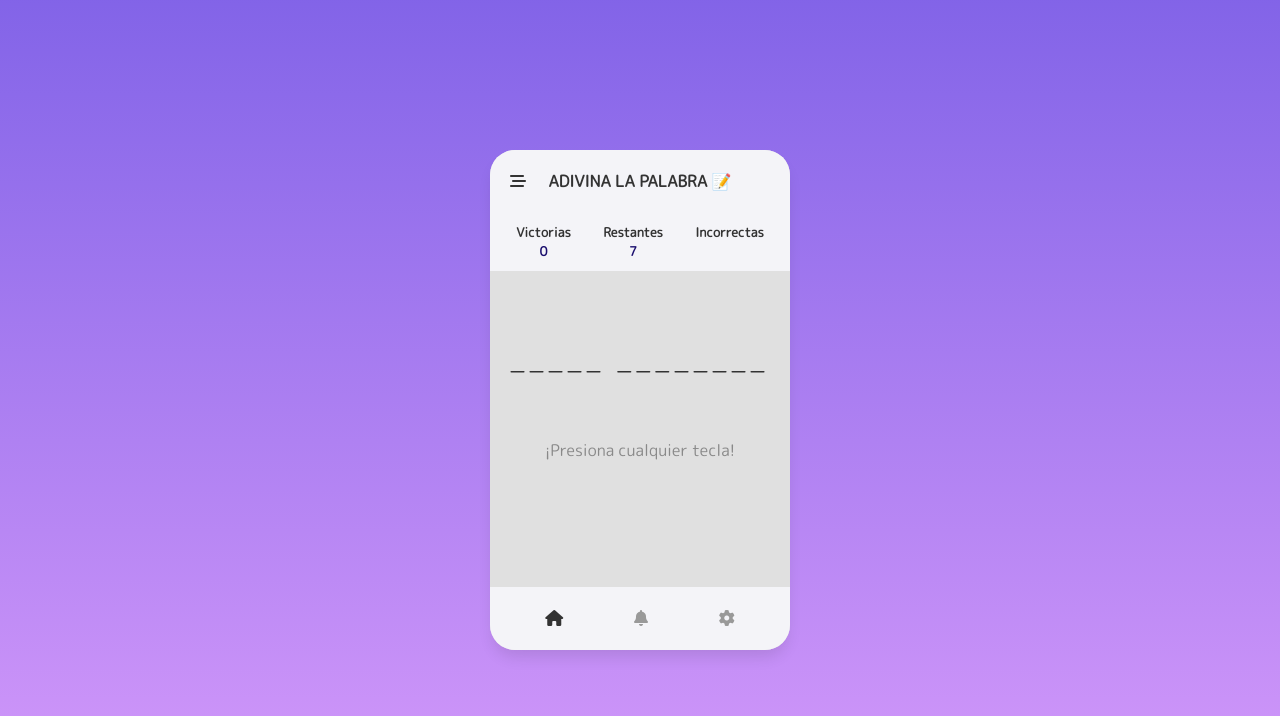
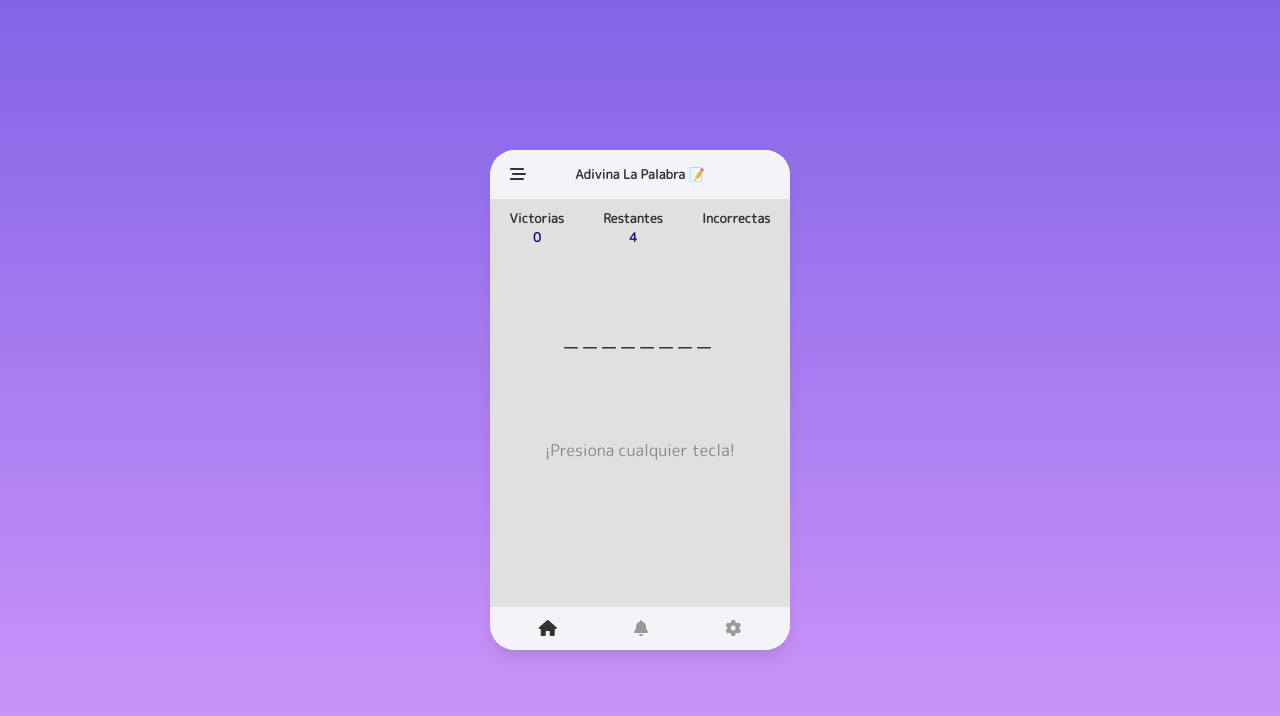
Before and after one commit to hernandoabella/guess-the-word, a plain HTML site: page index.html in a window 1280 px wide. Drawn offline with Linux system fonts and the light colour scheme.

Commit message:
mejorando codigo

```diff
--- a/index.html
+++ b/index.html
@@ -4,7 +4,7 @@
     <meta charset="UTF-8">
     <meta http-equiv="X-UA-Compatible" content="IE=edge">
     <meta name="viewport" content="width=device-width, initial-scale=1.0">
-    <title>ADIVINA LA PALABRA</title>
+    <title>Adivina la palabra</title>
     <link rel="stylesheet" href="https://cdnjs.cloudflare.com/ajax/libs/font-awesome/6.0.0/css/all.min.css" />
     <link href="https://fonts.googleapis.com/css?family=M+PLUS+Rounded+1c&display=swap" rel="stylesheet">
     <link rel="icon" type="image/x-icon" href="assets/images/favicon.ico">
@@ -18,13 +18,13 @@
                 <i class="fa-solid fa-bars-staggered"></i>
             </div>
             <div class="titulo">
-                <h1>Adivina la palabra 📝</h1>
+                <h1>Adivina La Palabra 📝</h1>
             </div>
         </header>
 
         <div>
             <div class="puntuacion">
-                <div><b>Victorias</b> <div id="totalWins" class="varColor"></div></div>
+                <div><b>Victorias</b> <div id="victoriasTotales" class="varColor"></div></div>
                 <div><b>Restantes</b> <div id="remainingGuesses" class="varColor"></div></div>
                 <div><b>Incorrectas</b> <div id="letrasAdivinadas" class="varColor"></div></div>
             </div>
--- a/script.js
+++ b/script.js
@@ -1,16 +1,19 @@
 const palabrasPosibles = [
-  "GRAND CANYON",
-  "ROCKY MOUNTAIN",
-  "ZION"
+  "TIEMPO",
+  "CAFE",
+  "COMER",
+  "DESAYUNO",
+  "CENA",
+  "ESPACIO"
 ];
 
 let letrasAdivinadas = [];
 let palabraAdivinada = [];
-var usedGuessingwWords = [];
+let usedGuessingwWords = [];
 var wordToMatch;
 var numGuess;
-var wins = 0;
-var pause = false; // This var and setTimout function to not listen for keypress while game resets
+let victorias = 0;
+var pausa = false; // This var and setTimout function to not listen for keypress while game resets
 var loseSound = new Audio("./assets/sounds/ahahah.mp3");
 var winSound = new Audio("./assets/sounds/clever.wav");
 var championSound = new Audio("./assets/sounds/crazysob.mp3");
@@ -51,11 +54,11 @@ function resetGame() {
   if (usedGuessingwWords.length === palabrasPosibles.length) {
     championSound.play() // Toggle line comment on for almost the entire possibleWords array to hear this end of game sound clip
     usedGuessingwWords = []
-    wins = 0
+    victorias = 0
     setTimeout(resetGame, 6000); // Note for future change - shorten possibleWords, make jumbotron display congratulatory message upon guessing all possibilites
   }
   else {
-    pause = false;
+    pausa = false;
     // Restores blinking "...get started" message
     document.getElementById('bienvenida').className = 'blink';
 
@@ -98,9 +101,9 @@ function resetGame() {
   }
 };
 
-// Update the Display
+// Actualiza la pantalla
 function updateDisplay () {
-  document.getElementById("totalWins").innerText = wins;
+  document.getElementById("victoriasTotales").innerText = victorias;
   document.getElementById("palabraActual").innerText = palabraAdivinada.join("");
   document.getElementById("remainingGuesses").innerText = numGuess;
   document.getElementById("letrasAdivinadas").innerText =  letrasAdivinadas.join(" ");
@@ -109,7 +112,7 @@ function updateDisplay () {
 // Wait for key press
 document.onkeydown = function(event) {
   // Make sure key pressed is an alpha character
-  if (isLetter(event.key) && pause === false) {
+  if (isLetter(event.key) && pausa === false) {
   checkForLetter(event.key.toUpperCase());
   }
   // Turn off blinking "...get started" message on keypress
@@ -134,11 +137,11 @@ function checkForLetter(letter) {
       // Si la palabra adivinada coincide con la palabra aleatoria
       if (palabraAdivinada.join("") === wordToMatch) {
         // Incrementa el número de victorias y agregue la palabra a usedGuessingWords
-        wins++
+        victorias++
         // Agregar palabra al array usedGuessingWords para que no se repita
         usedGuessingwWords.push(wordToMatch)
         console.log(usedGuessingwWords)
-        pause = true;
+        pausa = true;
         winSound.play();
         updateDisplay();
         setTimeout(resetGame, 4000);
@@ -159,7 +162,7 @@ function checkForLetter(letter) {
       console.log(usedGuessingwWords)
       // Mostrar palabra antes de reiniciar el juego
       palabraAdivinada = wordToMatch.split();
-      pause = true;
+      pausa = true;
       loseSound.play();
       setTimeout(resetGame, 4000);
     }
--- a/styles.css
+++ b/styles.css
@@ -18,14 +18,10 @@ html {
 
 body {
     background: hsla(276, 91%, 79%, 1);
-
-background: linear-gradient(90deg, hsla(276, 91%, 79%, 1) 0%, hsla(254, 74%, 65%, 1) 100%);
-
-background: -moz-linear-gradient(90deg, hsla(276, 91%, 79%, 1) 0%, hsla(254, 74%, 65%, 1) 100%);
-
-background: -webkit-linear-gradient(90deg, hsla(276, 91%, 79%, 1) 0%, hsla(254, 74%, 65%, 1) 100%);
-
-filter: progid: DXImageTransform.Microsoft.gradient( startColorstr="#D397FA", endColorstr="#8364E8", GradientType=1 );
+    background: linear-gradient(90deg, hsla(276, 91%, 79%, 1) 0%, hsla(254, 74%, 65%, 1) 100%);
+    background: -moz-linear-gradient(90deg, hsla(276, 91%, 79%, 1) 0%, hsla(254, 74%, 65%, 1) 100%);
+    background: -webkit-linear-gradient(90deg, hsla(276, 91%, 79%, 1) 0%, hsla(254, 74%, 65%, 1) 100%);
+    filter: progid: DXImageTransform.Microsoft.gradient( startColorstr="#D397FA", endColorstr="#8364E8", GradientType=1 );
 }
 
 .container {
@@ -60,10 +56,10 @@ filter: progid: DXImageTransform.Microsoft.gradient( startColorstr="#D397FA", en
 }
 
 header {
-    padding: 20px;
+    padding: 15px;
     background: var(--blanco);
     border-radius: 25px 25px 0px 0px;
-    text-transform: uppercase;
+    text-transform: capitalize;
     display: flex;
     align-items: center;
     justify-content: center;
@@ -77,7 +73,7 @@ header {
 
 .titulo h1 {
     text-align: center;
-    font-size: 1em;
+    font-size: .8em;
 }
 
 #palabraActual {
@@ -88,10 +84,10 @@ header {
 }
 
 .puntuacion {
-    background: var(--blanco);
+    background: var(--gris-claro);
     color: #333;
     width: 100%;
-    padding: 10px;
+    padding-top: 10px;
     display: flex;
     justify-content: space-around;
     font-size: .8em;
@@ -131,7 +127,7 @@ header {
 
 footer {
     background: var(--blanco);
-    padding: 20px;
+    padding: 10px;
     position: absolute;
     bottom: 0px;
     width: 100%;
```
